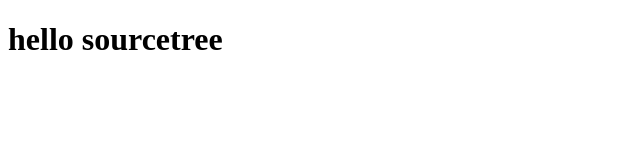
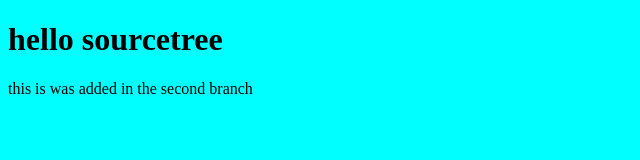
Before and after one commit to Good-one33/LIfeSaver, a plain HTML site: page index.html in a window 1280 px wide. Shown: the whole page, without its empty margins (0-640 px from the left). Drawn offline with Linux system fonts and the light colour scheme.

Commit message:
second commit

```diff
--- a/index.html
+++ b/index.html
@@ -5,9 +5,12 @@
     <meta http-equiv="X-UA-Compatible" content="IE=edge">
     <meta name="viewport" content="width=h, initial-scale=1.0">
     <title>Document</title>
+    <link rel="stylesheet" href="style.css">
 </head>
 <body>
     <h1> hello sourcetree</h1>
 
+    this is was added in the second  branch
+
 </body>
 </html>
--- /dev/null
+++ b/style.css
@@ -0,0 +1,3 @@
+body{
+    background-color: aqua;
+}
```
